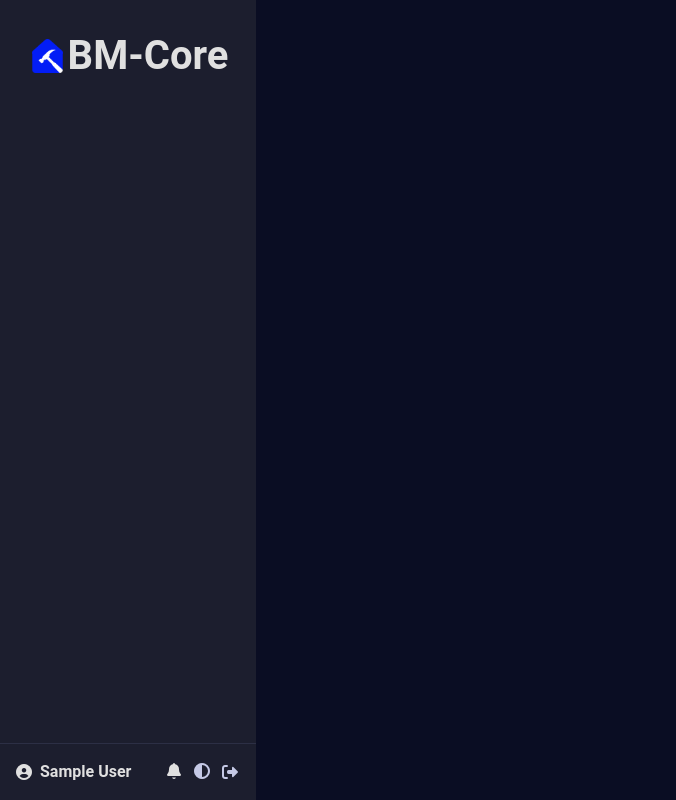
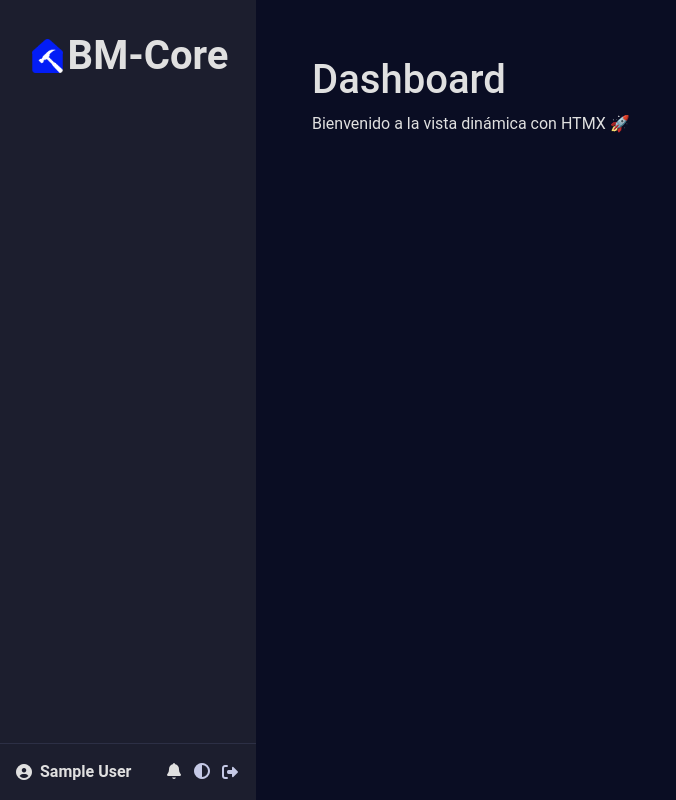
Before and after one commit to CrisZR/BM-Core, a Django app: page /accounts/prueba/ in a window 1280 px wide. Shown: the whole page, without its empty margins (0-676 px from the left). Run offline with Django 5.2, Linux system fonts and the light colour scheme; the visitor is signed in with stand-in values (Sample User, id 1); data that the repository does not hold is empty; some libraries are stand-ins or nearby versions.

Commit message:
Se hizo la prueba con las plantillas

```diff
--- a/accounts/templates/prueba.html
+++ b/accounts/templates/prueba.html
@@ -1 +1,4 @@
 {% extends "templates/layout.html" %}
+{% block body %}
+  {% include "pruebas_partial.html" %}
+{% endblock body %}
--- /dev/null
+++ b/accounts/templates/pruebas_partial.html
@@ -0,0 +1,4 @@
+<div class="p-4">
+  <h1>Dashboard</h1>
+  <p>Bienvenido a la vista dinámica con HTMX 🚀</p>
+</div>
```
